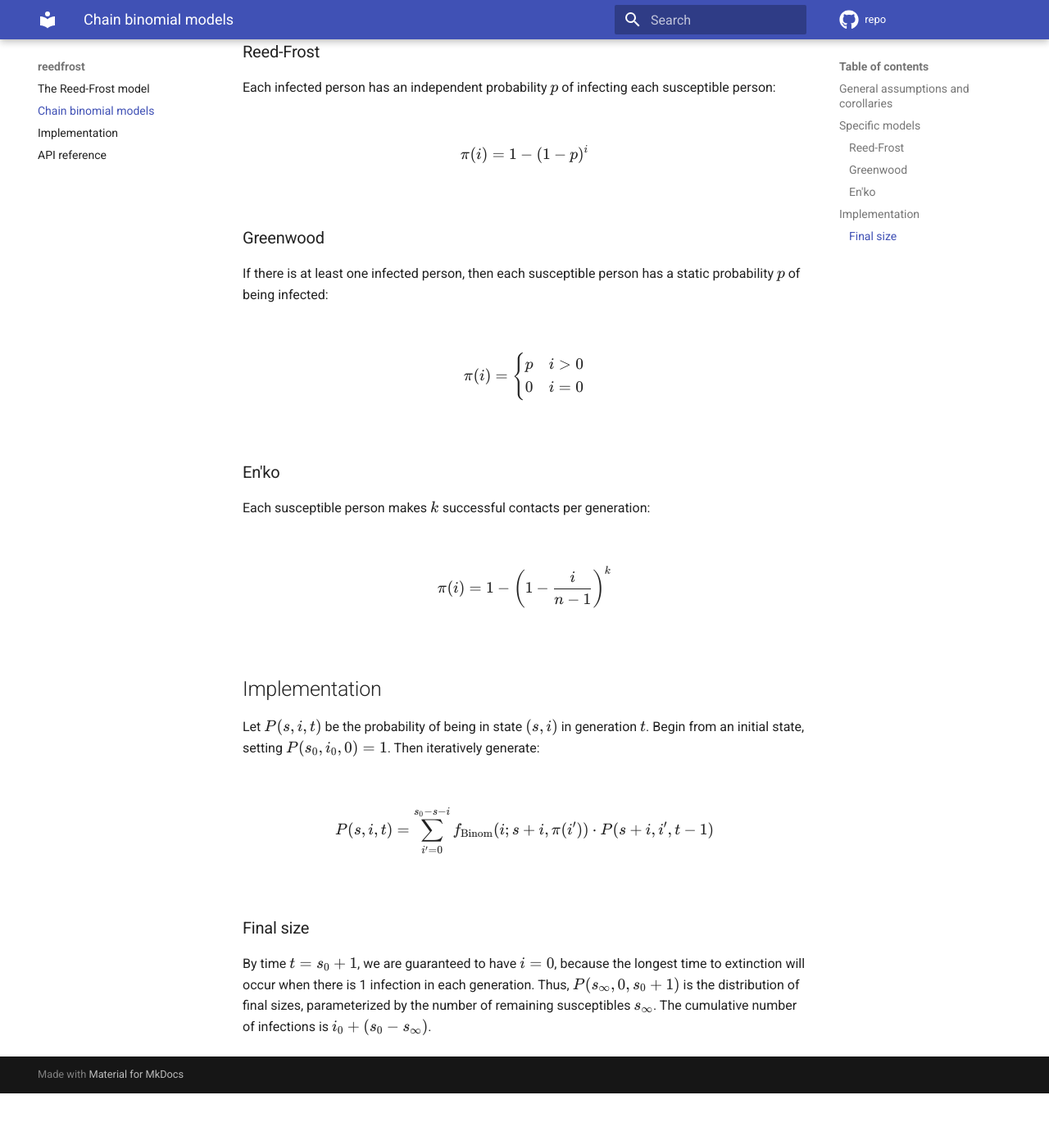
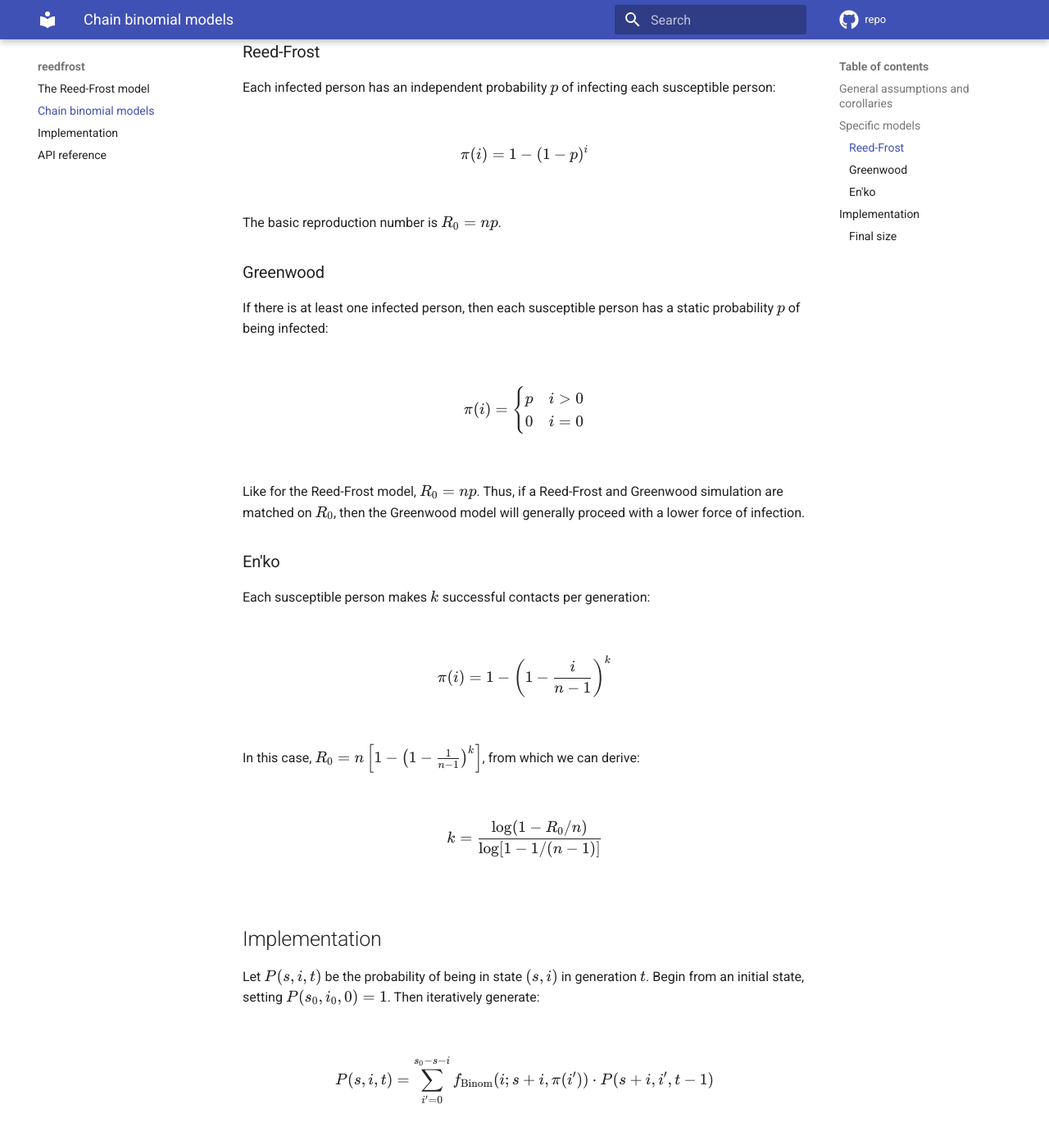
Before and after one commit to CDCgov/reedfrost, an MkDocs documentation site: the page built from docs/chain_binomial.md, in a window 1280 px wide and 1400 px high, scrolled down 869 px. Shown: the top 1386 px of the window at 82% size. Built offline with MkDocs 1.6.1 and Material for MkDocs 9.7.7, drawn with Linux system fonts in a browser that asks for light colours; comment, search, counter and statistics services are not loaded; before the commit the page ends 2203 px from its top, so only the background shows below that; some of the changed text lies outside the part shown.

Commit message:
Derive parameters as R0 (#36)

````diff
--- a/docs/chain_binomial.md
+++ b/docs/chain_binomial.md
@@ -12,7 +12,7 @@
 
 - Use an susceptible-infectious-removed infection course, with a fixed population size $n$, so that there always an implicit removed population $n - S_t - I_t$.
 - Infections last one generation.
-- $I_t \sim \mathrm{Binom}(S_t, \pi(I_{t-1}))$, where $\pi$ is a function that determines the binomial probability based on the number of prior infections (and some fixed parameters). We require that $\pi(0)=0$.
+- $I_t \sim \mathrm{Binom}(S_t, \pi(I_{t-1}))$, where $\pi$ is a function that determines the binomial probability based on the number of prior infections (and some fixed parameters). We require that $\pi(0)=0$. Note that the basic reproduction number is $n \cdot \pi(1)$.
 - $S_t = S_{t-1} - I_t$. The number of susceptibles is non-increasing.
 - There is some stopping time $\tau$ such that $I_t=0$ and $S_t = S_\tau$ for all $t \geq \tau$.
 
@@ -26,6 +26,8 @@
 \pi(i) = 1 - (1 - p)^i
 ```
 
+The basic reproduction number is $R_0 = np$.
+
 ### Greenwood
 
 If there is at least one infected person, then each susceptible person has a static probability $p$ of being infected:
@@ -37,12 +39,20 @@
 \end{cases}
 ```
 
+Like for the Reed-Frost model, $R_0=np$. Thus, if a Reed-Frost and Greenwood simulation are matched on $R_0$, then the Greenwood model will generally proceed with a lower force of infection.
+
 ### En'ko
 
 Each susceptible person makes $k$ successful contacts per generation:
 
 ```math
 \pi(i) = 1 - \left(1 - \frac{i}{n-1}\right)^k
+```
+
+In this case, $R_0 = n \left[ 1 - \left(1 - \tfrac{1}{n-1}\right)^k \right]$, from which we can derive:
+
+```math
+k = \frac{\log (1 - R_0/n)}{\log [1 - 1/(n-1)]}
 ```
 
 ## Implementation
````
